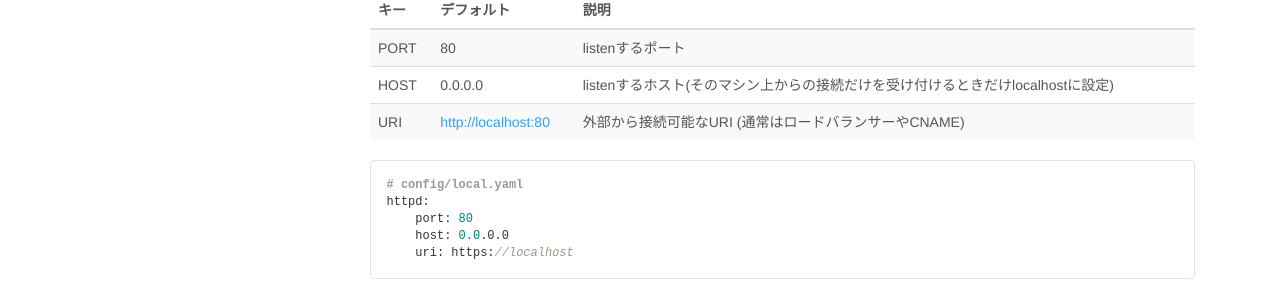
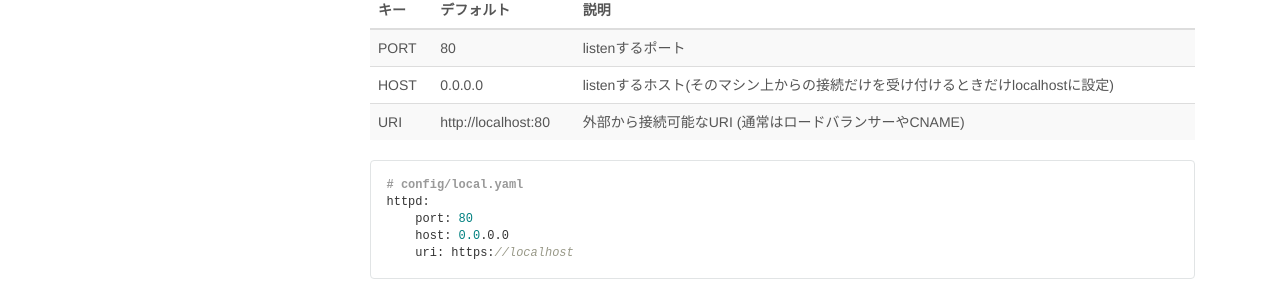
Before and after one commit to screwdriver-cd/guide, a Jekyll site: the page built from docs/ja/cluster-management/configure-artifacts-unzip-service.md, in a window 1280 px wide and 900 px high, scrolled down 1228 px. Shown: the part 511-817 px from the top of the window. Built offline with Jekyll 4.4.1, drawn with Linux system fonts in a browser that asks for light colours.

Commit message:
fix link

````diff
--- a/docs/ja/cluster-management/configure-artifacts-unzip-service.md
+++ b/docs/ja/cluster-management/configure-artifacts-unzip-service.md
@@ -96,7 +96,7 @@ unzip-service:
 --- | --- | ---
 PORT | 80 | listenするポート
 HOST | 0.0.0.0 | listenするホスト(そのマシン上からの接続だけを受け付けるときだけlocalhostに設定)
-URI | <http://localhost:80> | 外部から接続可能なURI (通常はロードバランサーやCNAME)
+URI | http://localhost:80 | 外部から接続可能なURI (通常はロードバランサーやCNAME)
 
 ```yaml
 # config/local.yaml
````
